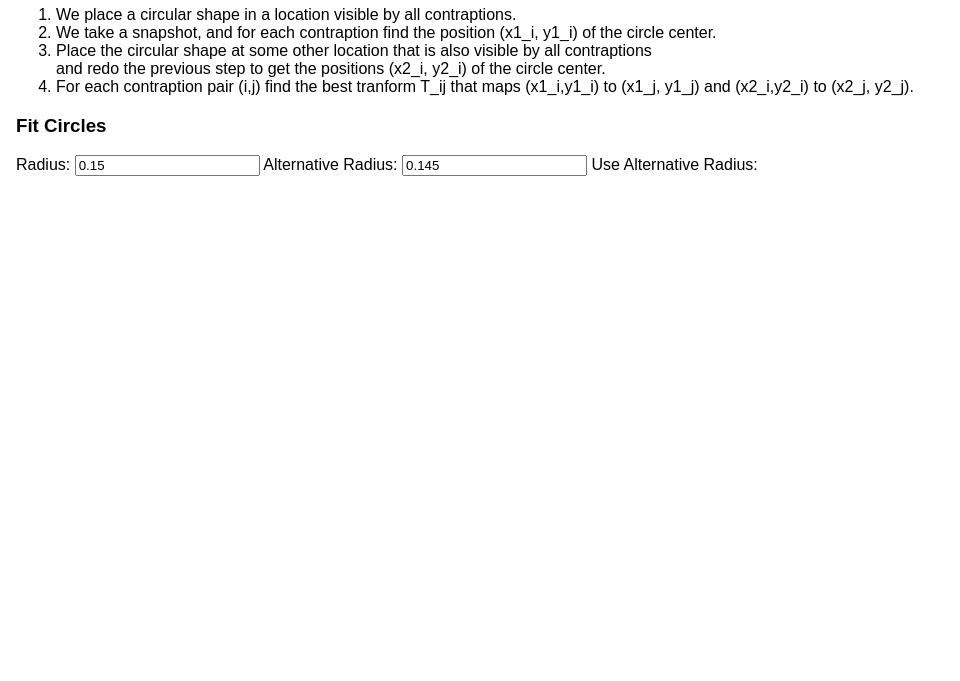
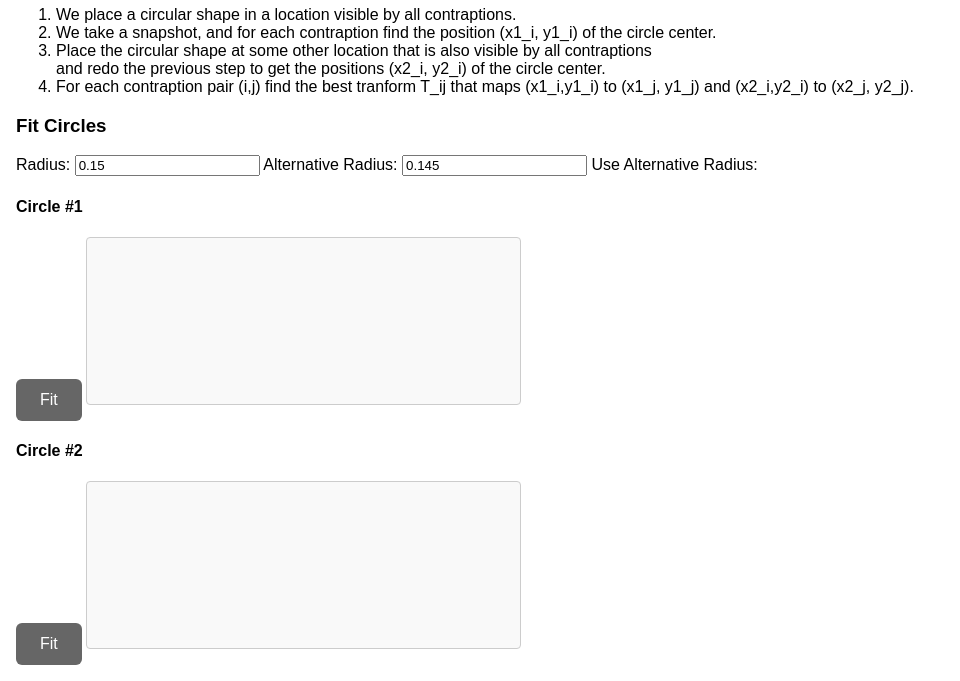
Before and after one commit to TAU-CGL/rplidar_recorder, a Django app: page / in a window 1280 px wide, after a click on "Calibration". Shown: the part 162-843 px from the top of the page, without its empty margins (0-960 px from the left). Before the commit the page ends 338 px from the top, so only its background shows below. Run offline with Django 5.2, Linux system fonts and the light colour scheme; data that the repository does not hold is empty.

Commit message:
Add the circle fitting layout

```diff
--- a/server/templates/tabs/calibration.html
+++ b/server/templates/tabs/calibration.html
@@ -15,22 +15,29 @@
 
 <h3>Fit Circles</h3>
 
-<!-- In a single line, have radius: [text input] alternativeRadius: [text input] -->
 <div class="form-inline">
     <label for="radius">Radius:</label>
     <input type="number" id="radius" name="radius" value="0.15" step="0.01" min="0.01">
     <label for="alternativeRadius">Alternative Radius:</label>
     <input type="number" id="alternativeRadius" name="alternativeRadius" value="0.145" step="0.01" min="0.01">
 
-
-    <!-- // Here will be a list of contraptions with checkboxes that signal whether the alternativeRadius should be used. It will be populated form JS -->
     <label for="useAlternativeRadius">Use Alternative Radius:</label>
     <span id="contraption-checkboxes">
-        <!-- Checkboxes will be populated here, but an example for a label checkbox pair would be: -->
-        <!-- <label><input type="checkbox" name="contraption1" value="1"> dev1 </label> -->
     </span>
 </div>
 
+<div class="contraption-container">
+    <div class="contraption" id="contraption1">
+        <h4>Circle #1</h4>
+        <button class="fit-button" data-contraption="1">Fit</button>
+        <textarea id="text1" rows="10" cols="50"></textarea>
+    </div>
+    <div class="contraption" id="contraption2">
+        <h4>Circle #2</h4>
+        <button class="fit-button" data-contraption="2">Fit</button>
+        <textarea id="text2" rows="10" cols="50"></textarea>
+    </div>
+</div>
 
 
 <script src="/static/js/calibration.js"></script>
```
